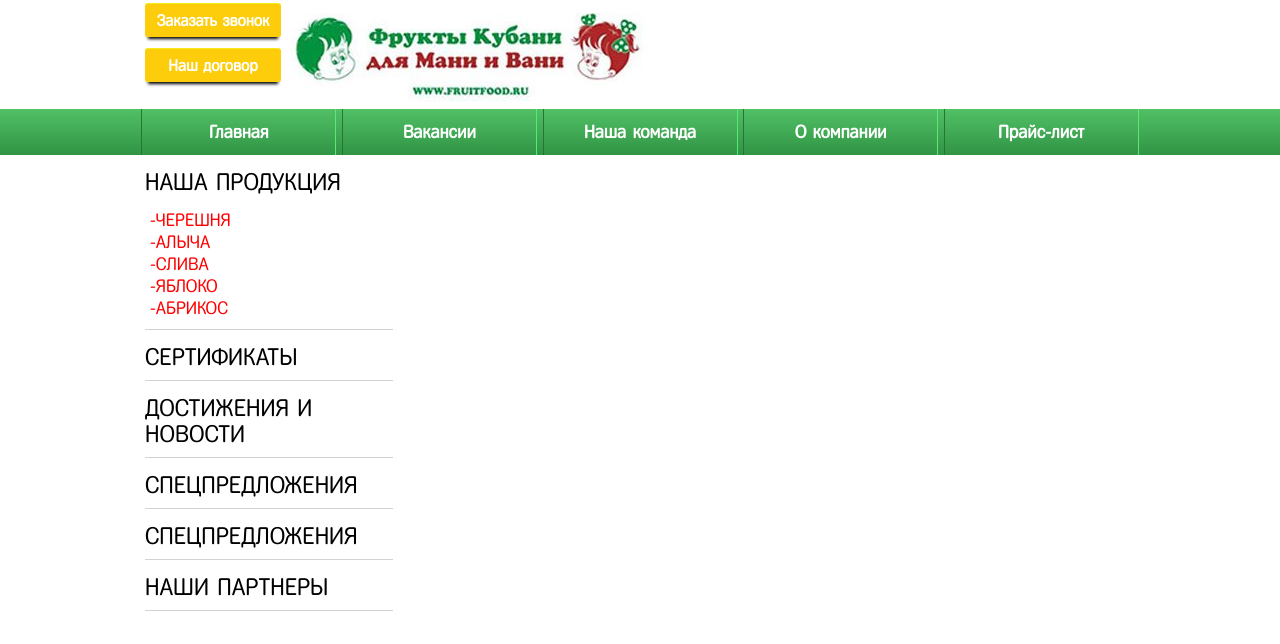
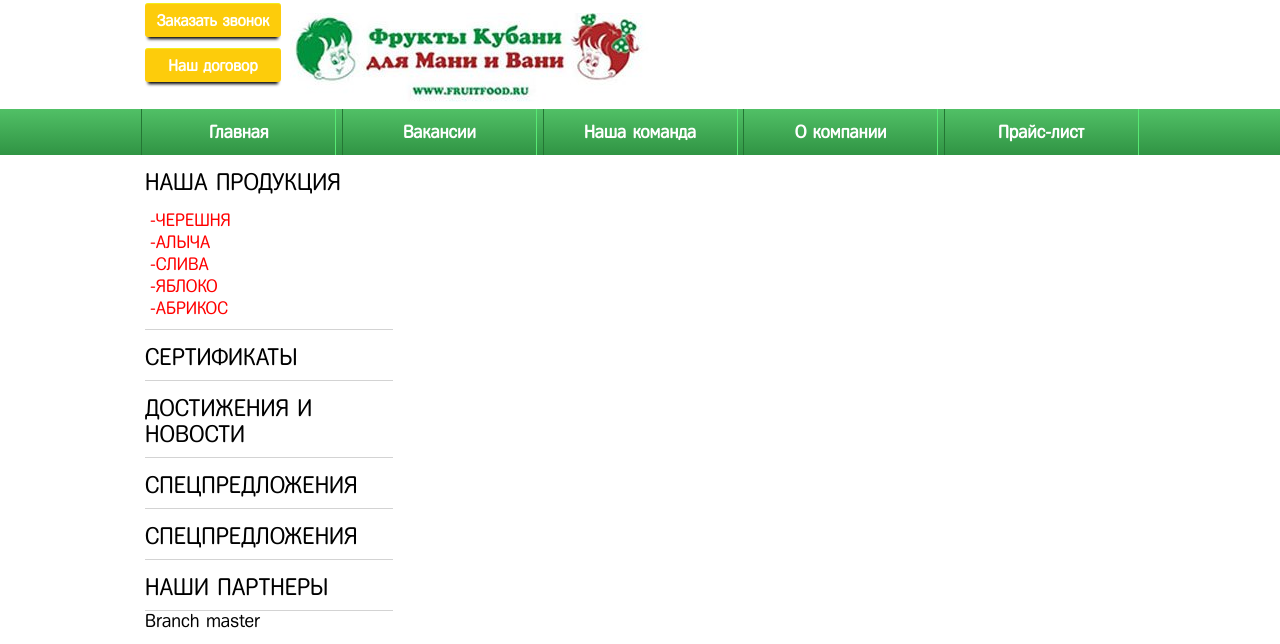
Before and after one commit to Podillya/git_test, a plain HTML site: page index.html in a window 1280 px wide. Shown: the part 156-800 px from the top of the page. Drawn offline with Linux system fonts and the light colour scheme; files whose address does not match are found by name.

Commit message:
commit into master

```diff
--- a/index.html
+++ b/index.html
@@ -132,6 +132,7 @@
                             <li><a href="#">Наши партнеры </a></li>
                         </ul>
                      </div>
+                <h3>Branch master</h3>
                 </div>
             </div>
         </div>
```
